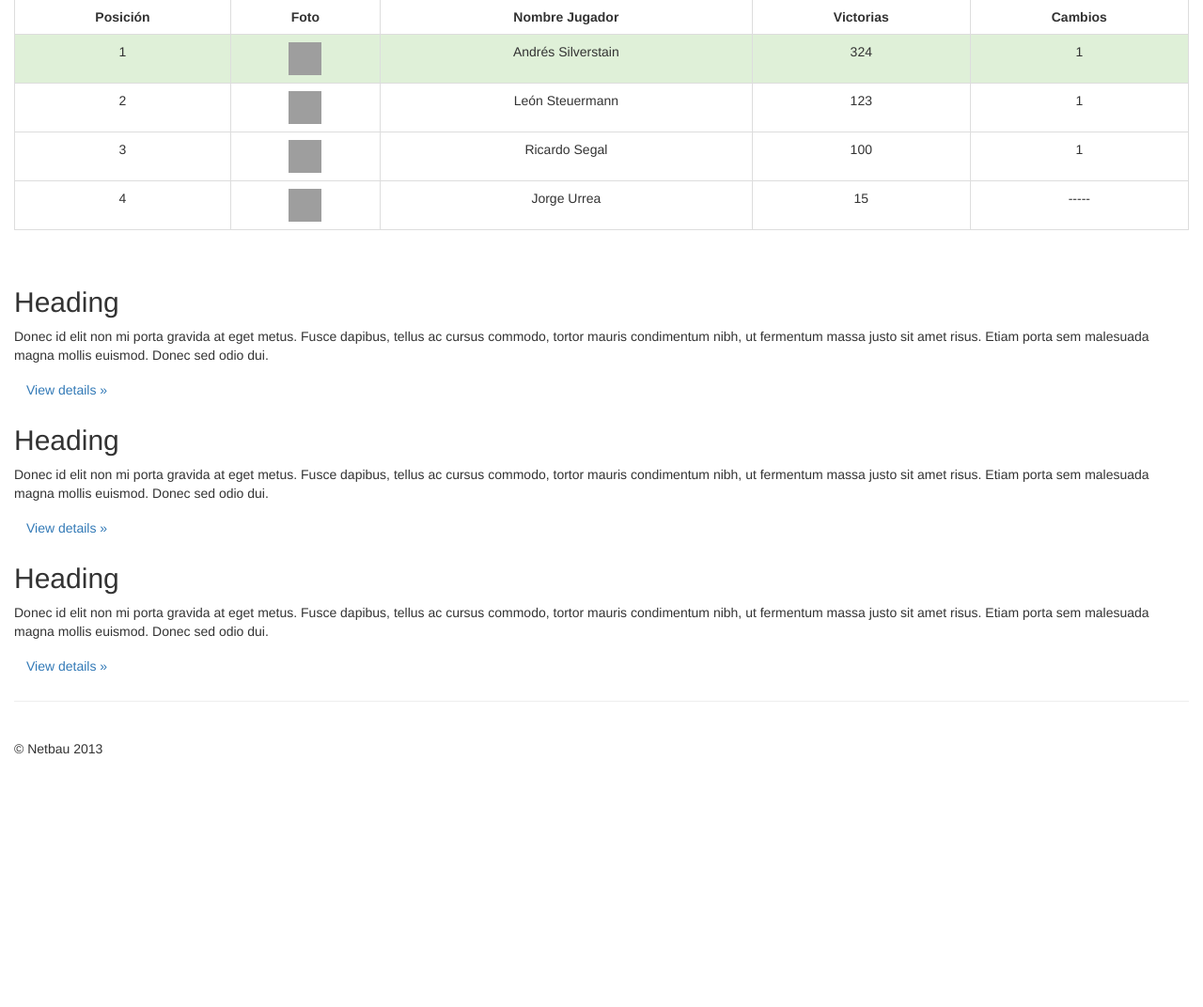
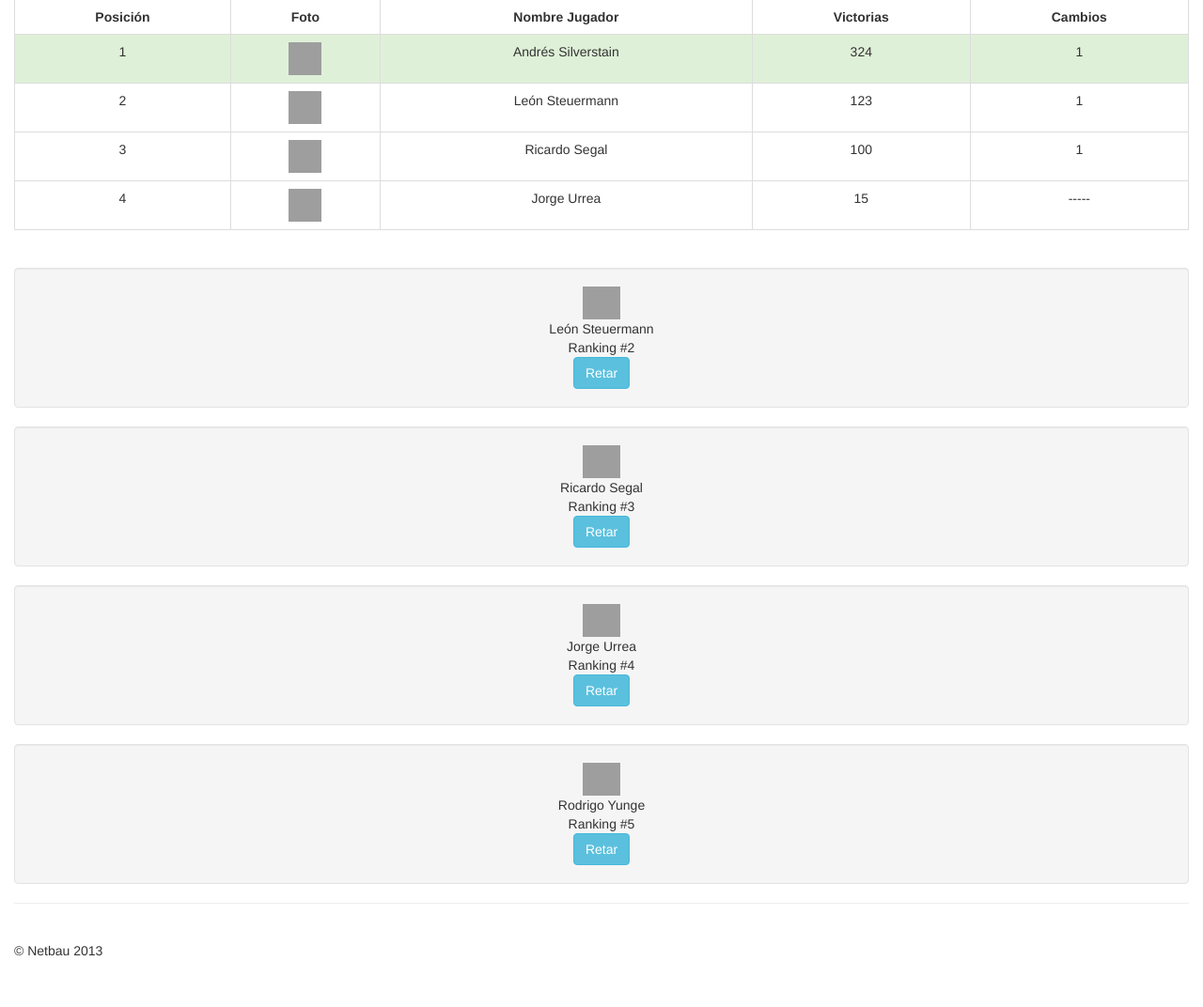
Before and after one commit to Netbau/escalerilla, a PHP site: page / in a window 1280 px wide. Shown: the part 742-1814 px from the top of the page at 94% size. Before the commit the page ends 1545 px from the top, so only its background shows below. Run offline with PHP 8.4, Linux system fonts and the light colour scheme; some libraries are stand-ins or nearby versions; grey boxes are pictures that could not be loaded.

Commit message:
Revisión Div
Revisión de los div en Retos Disponibles
Creación del nuevo ultimosGanadores

```diff
--- a/capaVistas/ultimosGanadores.php
+++ b/capaVistas/ultimosGanadores.php
@@ -1,15 +1,24 @@
-<div class="span4">
-              <h2>Heading</h2>
-              <p>Donec id elit non mi porta gravida at eget metus. Fusce dapibus, tellus ac cursus commodo, tortor mauris condimentum nibh, ut fermentum massa justo sit amet risus. Etiam porta sem malesuada magna mollis euismod. Donec sed odio dui. </p>
-              <p><a class="btn" href="#">View details &raquo;</a></p>
-            </div><!--/span-->
-            <div class="span4">
-              <h2>Heading</h2>
-              <p>Donec id elit non mi porta gravida at eget metus. Fusce dapibus, tellus ac cursus commodo, tortor mauris condimentum nibh, ut fermentum massa justo sit amet risus. Etiam porta sem malesuada magna mollis euismod. Donec sed odio dui. </p>
-              <p><a class="btn" href="#">View details &raquo;</a></p>
-            </div><!--/span-->
-            <div class="span4">
-              <h2>Heading</h2>
-              <p>Donec id elit non mi porta gravida at eget metus. Fusce dapibus, tellus ac cursus commodo, tortor mauris condimentum nibh, ut fermentum massa justo sit amet risus. Etiam porta sem malesuada magna mollis euismod. Donec sed odio dui. </p>
-              <p><a class="btn" href="#">View details &raquo;</a></p>
-            </div><!--/span-->
+            <div class="span3 well"><!--1ra persona-->
+			<center><img src="#" height ="35" width="40"></center>
+			<center>León Steuermann</center>
+			<center>Ranking #2</center>
+			<center><a href="#" class="btn btn-info retar">Retar</a></center>
+			</div>
+			<div class="span3 well"><!--2ra persona-->
+			<center><img src="#" height ="35" width="40"></center>
+			<center>Ricardo Segal</center>
+			<center>Ranking #3</center>
+			<center><a href="#" class="btn btn-info retar">Retar</a></center>
+			</div>
+			<div class="span3 well"><!--3ra persona-->
+			<center><img src="#" height ="35" width="40"></center>
+			<center>Jorge Urrea</center>
+			<center>Ranking #4</center>
+			<center><a href="#" class="btn btn-info retar">Retar</a></center>
+			</div>
+			<div class="span3 well"><!--4ta persona-->
+			<center><img src="#" height ="35" width="40"></center>
+			<center>Rodrigo Yunge</center>
+			<center>Ranking #5</center>
+			<center><a href="#" class="btn btn-info retar">Retar</a></center>
+			</div>
--- a/usuario.php
+++ b/usuario.php
@@ -69,10 +69,11 @@
 
         </div><!--/span-->
         <div class="span9">
-          <div class="hero-unit"><!--Retos Disponibles-->
+          <div class="row-fluid"> <!--Retos Disponibles-->
+		   <div class="span12 hero-unit">
 
 			<?php require("capaVistas/retosDisponibles.php"); ?>
-
+		   </div>
           </div>
 
           <div class="row-fluid"><!--Ranking-->
@@ -93,7 +94,6 @@
 
     </div><!--/.fluid-container-->
 
-</div>
 
   </body>
 </html>
```
Also changed, not shown: capaVistas/retosDisponibles.php (+8 -6 lines).
